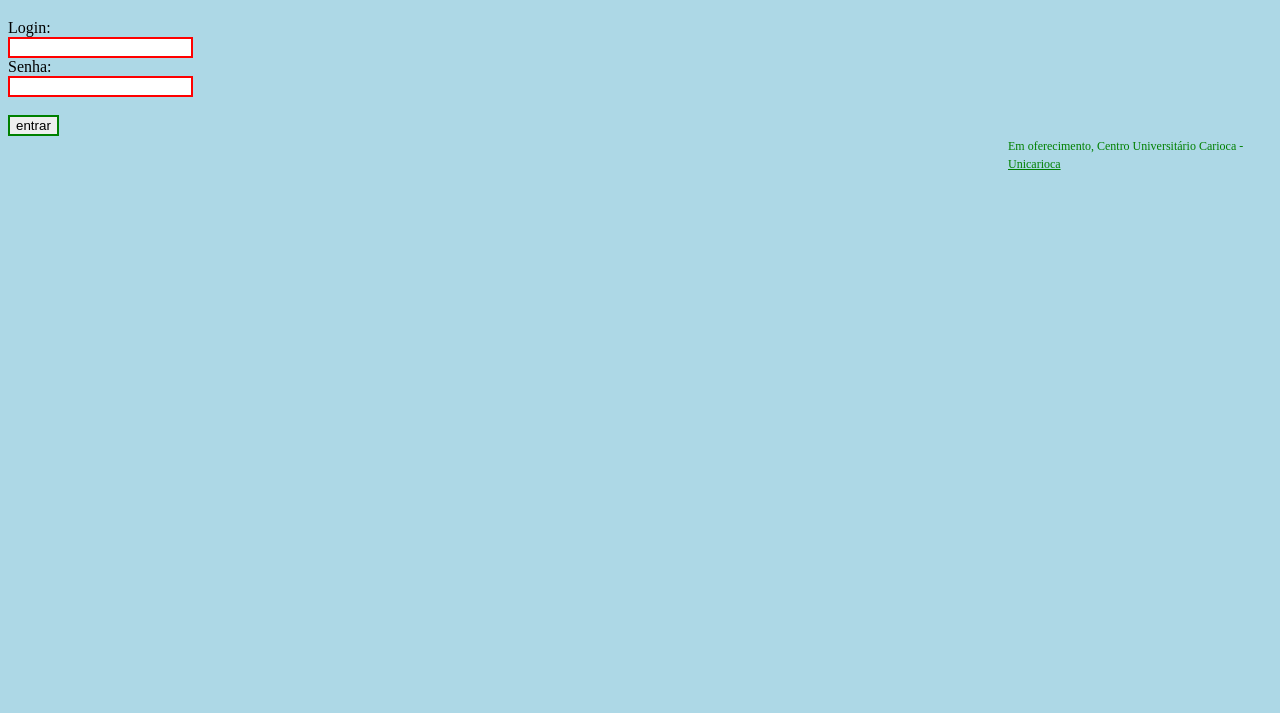
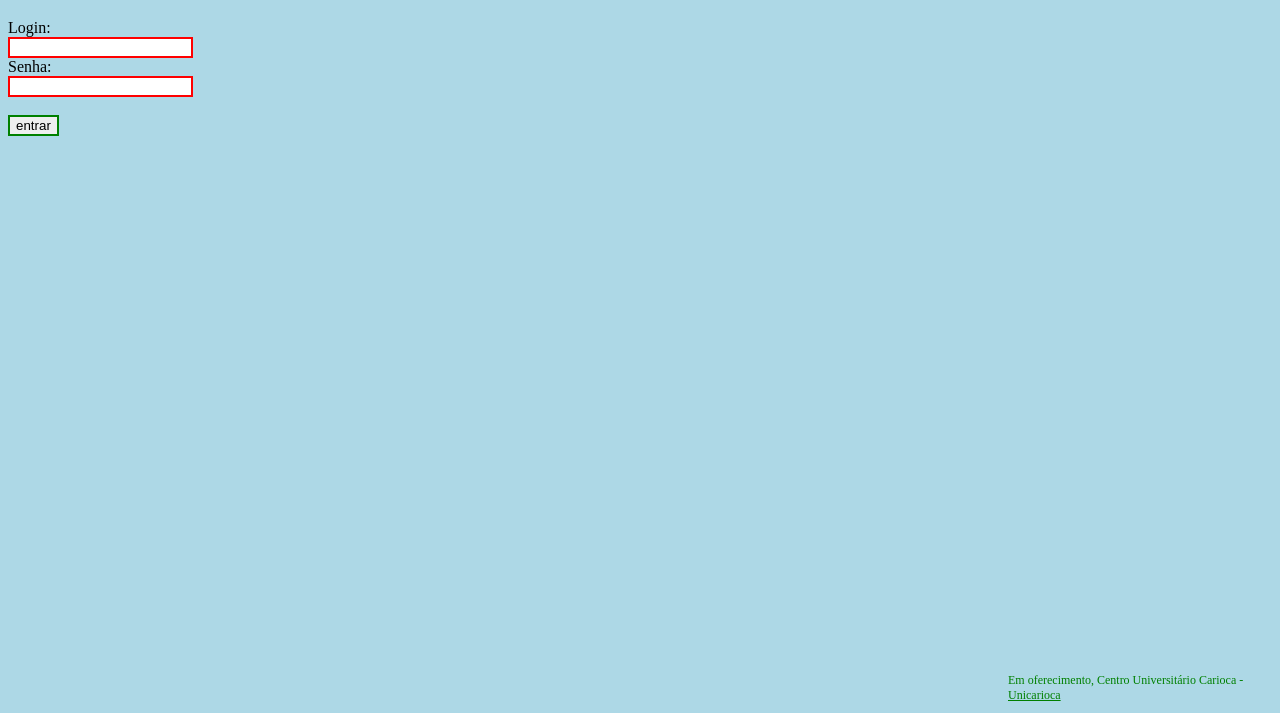
Before and after one commit to JoeCarlos/aps, a plain HTML site: page web/index.html in a window 1280 px wide. Shown: the part 87-800 px from the top of the page. Drawn offline with Linux system fonts and the light colour scheme.

Commit message:
Request com documentação e link embaixo

```diff
--- a/build/web/style.css
+++ b/build/web/style.css
@@ -11,20 +11,24 @@ and open the template in the editor.
 
 body {
   background-color: lightblue;
+  min-height: 100%;
 }
 
 h2{
     color: red;
 }
 
-a {
+.link {
         position: relative;
-
         color: green;
 	float: next;
 	font-size:12px;
         margin-left: 1000px;
 
+}
+
+a{
+    color:green;
 }
 
 input[type=submit] {
--- a/web/index.html
+++ b/web/index.html
@@ -1,8 +1,8 @@
 <!DOCTYPE html>
 <!--
-To change this license header, choose License Headers in Project Properties.
-To change this template file, choose Tools | Templates
-and open the template in the editor.
+Grupo:
+Nome 1: Daniel de Freitas Pelajo - Matrícula: 2017102002
+Nome 2: José Carlos da Silva - Matrícula: 2017102009
 -->
 <html>
     <head>
@@ -23,9 +23,11 @@ and open the template in the editor.
 
             <input type="submit" name="entrar" value="entrar"/>
         </form>
+            <footer class="link" style="position: fixed; top:95%;">
 
-        <a>Em oferecimento, Centro Universitário Carioca -</a>
-        <a href="https://www.unicarioca.edu.br" target="blank"/> Unicarioca</a> <!--Link para página Unicarioca
-
+        Em oferecimento, Centro Universitário Carioca -
+        <a href="https://www.unicarioca.edu.br" target="blank"/> Unicarioca</a>
+            <!--Link para página Unicarioca-->
+            </footer>
     </body>
 </html>
--- a/web/style.css
+++ b/web/style.css
@@ -11,20 +11,24 @@ and open the template in the editor.
 
 body {
   background-color: lightblue;
+  min-height: 100%;
 }
 
 h2{
     color: red;
 }
 
-a {
+.link {
         position: relative;
-
         color: green;
 	float: next;
 	font-size:12px;
         margin-left: 1000px;
 
+}
+
+a{
+    color:green;
 }
 
 input[type=submit] {
```
Also changed, not shown: build/web/index.html (+8 -6 lines), 3 other files.
